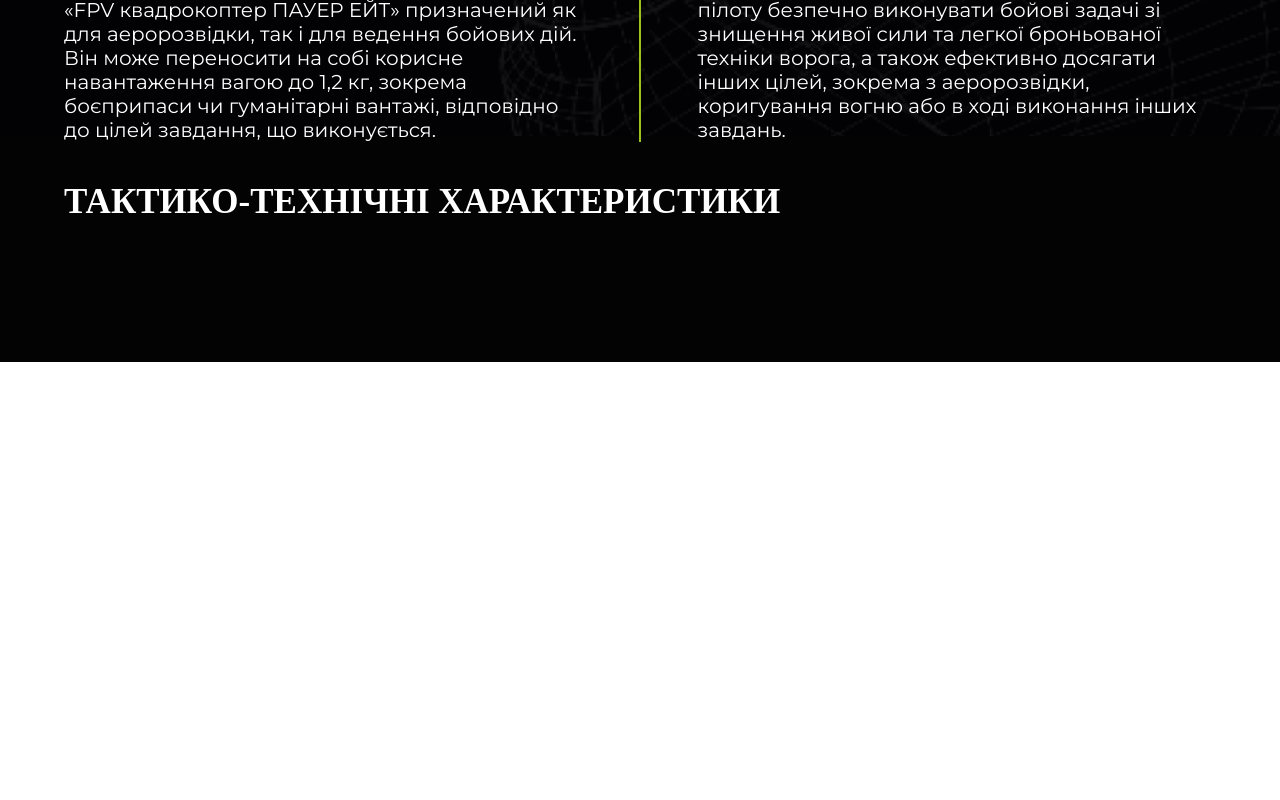
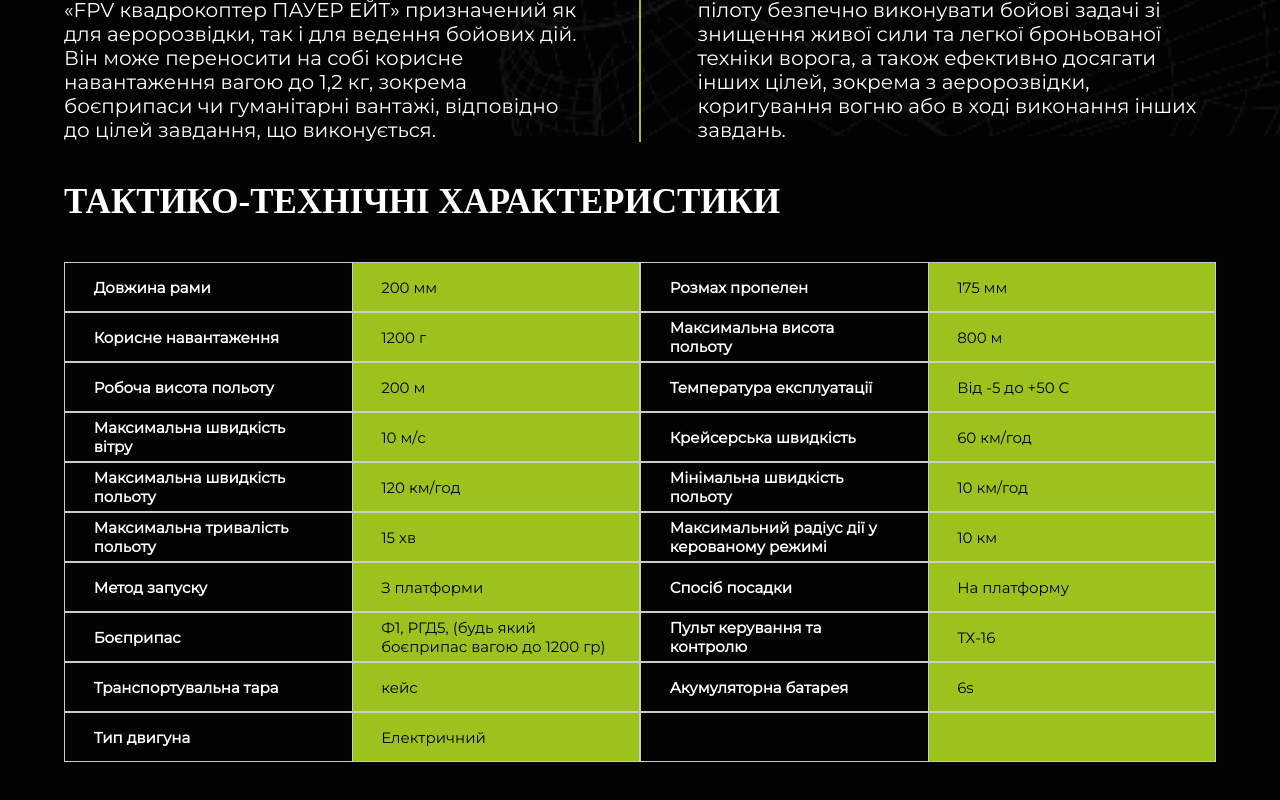
Before and after one commit to Leontin77/PET, a React (Create React App) app: page / in a window 1280 px wide. Shown: the part 1371-2171 px from the top of the page. Before the commit the page ends 1733 px from the top, so only its background shows below. Built offline with nearby package versions, Linux system fonts and the light colour scheme; a web font is replaced by a local one.

Commit message:
first page done

```diff
--- a/src/Content/Content.scss
+++ b/src/Content/Content.scss
@@ -58,3 +58,80 @@
 
   }
 }
+.specifications-container {
+  display: flex;
+  flex-wrap: wrap;
+  justify-content: space-between;
+  max-width: 90vw;
+}
+
+.specification {
+  width: 50%;
+  box-sizing: border-box;
+  // padding: 10px;
+  border: 1px solid #ccc;
+  color: white;
+  display: flex;
+  justify-content: center;
+  align-items: center;
+  height: 50px;
+  font-family: Montserrat;
+  font-size: 15px;
+  font-weight: 400;
+
+  // margin-bottom: 10px;
+}
+
+.specification-key {
+  font-weight: bold;
+  // margin-right: 10px;
+  width: 50%;
+  height: 100%;
+  display: flex;
+  align-items: center;
+  justify-content: start;
+  padding: 0 5%;
+  border-right: 1px solid #ccc;
+
+}
+
+.specification-value {
+  padding: 0 5%;
+  width: 50%;
+background-color: #9CC31D;
+color: black;
+height: 100%;
+display: flex;
+align-items: center;
+justify-content: start;
+}
+
+/* Responsive styles */
+@media (max-width: 768px) {
+  .contentWrapper{
+    &_name{
+      font-size: 20px;
+    }
+  &_mainInfoBox{
+    flex-direction: column;
+    font-size: 15px;
+    font-weight: normal;
+    line-height: 20px;
+    &-item {
+      width: 100%;
+      text-align: justify;
+    }
+  }
+  &_tacticTitle{
+    font-size: 30px;
+  }
+  }
+  .specification {
+    width: 100%;
+    font-size: 11px;
+  }
+.specification-value {
+  padding: 0 2%;
+
+}
+}
--- a/src/Content/index.tsx
+++ b/src/Content/index.tsx
@@ -2,6 +2,7 @@
 import dron1main from "../images/dron1main.png";
 import dron2main from "../images/dron2main.png";
 import infoEnum from "./info.enum";
+import { useMemo } from "react";
 
 interface ContentProps {
   tab: number;
@@ -29,6 +30,14 @@
         <div className="contentWrapper_mainInfoBox-item">{infoEnum[`FPV${tab}`].rightText}</div>
       </div>
       <div className="contentWrapper_tacticTitle">ТАКТИКО-ТЕХНІЧНІ ХАРАКТЕРИСТИКИ</div>
+      <div className="specifications-container">
+      {Object.entries(infoEnum[`FPV${tab}`].detailes).map(([key, value]) => (
+        <div key={key} className="specification">
+          <div className="specification-key">{key}</div>
+          <div className="specification-value">{value}</div>
+        </div>
+      ))}
+    </div>
     </div>
   );
 };
--- a/src/Content/info.enum.ts
+++ b/src/Content/info.enum.ts
@@ -2,6 +2,7 @@
   [key: string]: {
       leftText: string;
       rightText: string;
+      detailes: object;
   }
 }
 
@@ -11,13 +12,57 @@
       "Це безпілотний літальний апарат з радіоуправлінням, керуючи яким пілот отримує відеозображення з борту коптера безпосередньо на свої VR-окуляри, що допомагає йому максимально чітко та якісно виконувати складні маневри та досягати поставлених цілей. Використання VR-окулярів дозволяє оператору відчувати простір довкола дрона «від першої особи», так ніби він знаходиться безпосередньо на його борту, що значно полегшує процес управління БпАК. БпАК «FPV квадрокоптер ПАУЕР ЕЙТ» призначений як для аеророзвідки, так і для ведення бойових дій. Він може переносити на собі корисне навантаження вагою до 1,2 кг, зокрема боєприпаси чи гуманітарні вантажі, відповідно до цілей завдання, що виконується.",
     'rightText':
       "Практичний радіус дії БпАК складає 8-10 км в залежності від особливостей місцевості та погодних умов, що впливає на його радіогоризонт. До складу БпАК входить FPV квадрокоптер, VR-окуляри, зарядний пристрій, пульт управління та комплекс виносних антен в захисних кейсах. Квадрокоптер може бути оснащено відеозв’язком на частотах 1,3 або 5,8 ГГц та системою керування на частотах 915 або 750 МГц. Час розгортання комплексу – 2 хвилини. БпАК «FPV квадрокоптер ПАУЕР ЕЙТ» дозволяє пілоту безпечно виконувати бойові задачі зі знищення живої сили та легкої броньованої техніки ворога, а також ефективно досягати інших цілей, зокрема з аеророзвідки, коригування вогню або в ході виконання інших завдань.",
-  },
+    'detailes' : {
+      'Довжина рами': '200 мм',
+      'Розмах пропелен': '175 мм',
+      'Корисне навантаження': '1200 г',
+      'Максимальна висота польоту': '800 м',
+      'Робоча висота польоту': '200 м',
+      'Температура експлуатації': 'Від -5 до +50 С',
+      'Максимальна швидкість вітру': '10 м/с',
+      'Крейсерська швидкість': '60 км/год',
+      'Максимальна швидкість польоту': '120 км/год',
+      'Мінімальна швидкість польоту': '10 км/год',
+      'Максимальна тривалість польоту': '15 хв',
+      'Максимальний радіус дії у керованому режимі': '10 км',
+      'Метод запуску': 'З платформи',
+      'Спосіб посадки': 'На платформу',
+      'Боєприпас': 'Ф1, РГД5, (будь який боєприпас вагою до 1200 гр)',
+      'Пульт керування та контролю': 'ТХ-16',
+      'Транспортувальна тара': 'кейс',
+      'Акумуляторна батарея': '6s',
+      'Тип двигуна': 'Електричний',
+      '' : ''
+    }
+    },
   'FPV10': {
     'leftText':
       "Безпілотний авіаційний комплекс «FPV квадрокоптер ПАУЕР ЕЙТ PET-10» (далі БпАК «ПАУЕР ЕЙТ PET-10») це покращена, більш потужна версія квадрокоптеру PET-8, яка має покращені характеристики. Як і PET-8, PET-10 призначений для віддаленого керування, під час якого пілот бачить відеозображення з камери встановленої на квадрокоптері з проекцією на відеоокуляри. Пілот керує квадракоптером за допомогою радіоуправління, яке зв’язане з квадрокоптером. Оператор може вирішувати куди направляти крвадрокоптер і як виконувати різні маневри. Оператор користується відеоокулярами для перегляду зображення з квадрокоптера та його контролю в першій особі. Це дозволяє відчути, що оператор знаходиться в самому літальному апараті.",
     'rightText':
       "БпАК «ПАУЕР ЕЙТ PET-10» призначений для перевезення корисного навантаження, маса якого становить більш ніж 3000 грам. Корисним навантаженням можуть бути різні типи боєприпасів на вибір користувача. Практичний радіус дії становить до 17 км в залежності від ваги корисного навантаження, місцевості і прямого радіогоризонту, а також від погодних умов. До складу комплексу входить: пульт управління, VR-окуляри. зарядний пристрій, комплект виносних антен. Квадрокоптер може оснащуватися відео зв’язком на різних частотах 1.3 або 5.8 ГГц. А також керуванням 915 або 750 МГц. Комплект керування і антени поставляються в захисному кейсі. Час розгортання комплексу – 2 хв. БпАК «ПАУЕР ЕЙТ PET-10» дозволяє пілотам виконувати поставлені бойові задачі зі знищення піхоти та легкої броньованої техніки противника, а також використовувати БпАК «ПАУЕР ЕЙТ PET-10» для інших цілей в залежності від поставлених задач.",
-  }
+      'detailes' : {
+        'Довжина рами': '200 мм',
+        'Розмах пропелен': '175 мм',
+        'Корисне навантаження': '1300 -3000 гр',
+        'Максимальна висота польоту': '600 м',
+        'Робоча висота польоту': '100 м',
+        'Температура експлуатації': 'Від -5 до +50 С',
+        'Максимальна швидкість вітру': '10 м/с',
+        'Крейсерська швидкість': '60 км/год',
+        'Максимальна швидкість польоту': '120 км/год',
+        'Мінімальна швидкість польоту': '10 км/год',
+        'Максимальна тривалість польоту': '15 хв',
+        'Максимальний радіус дії у керованому режимі': '10 км',
+        'Метод запуску': 'З платформи',
+        'Спосіб посадки': 'На платформу',
+        'Боєприпас': 'Ф1, РГД5, (будь який боєприпас вагою до 1200 гр)',
+        'Пульт керування та контролю': 'ТХ-16',
+        'Транспортувальна тара': 'кейс',
+        'Акумуляторна батарея': '6s',
+        'Тип двигуна': 'Електричний',
+        '' : ''
+      }
+    }
 };
 
 export default infoEnum;
```
